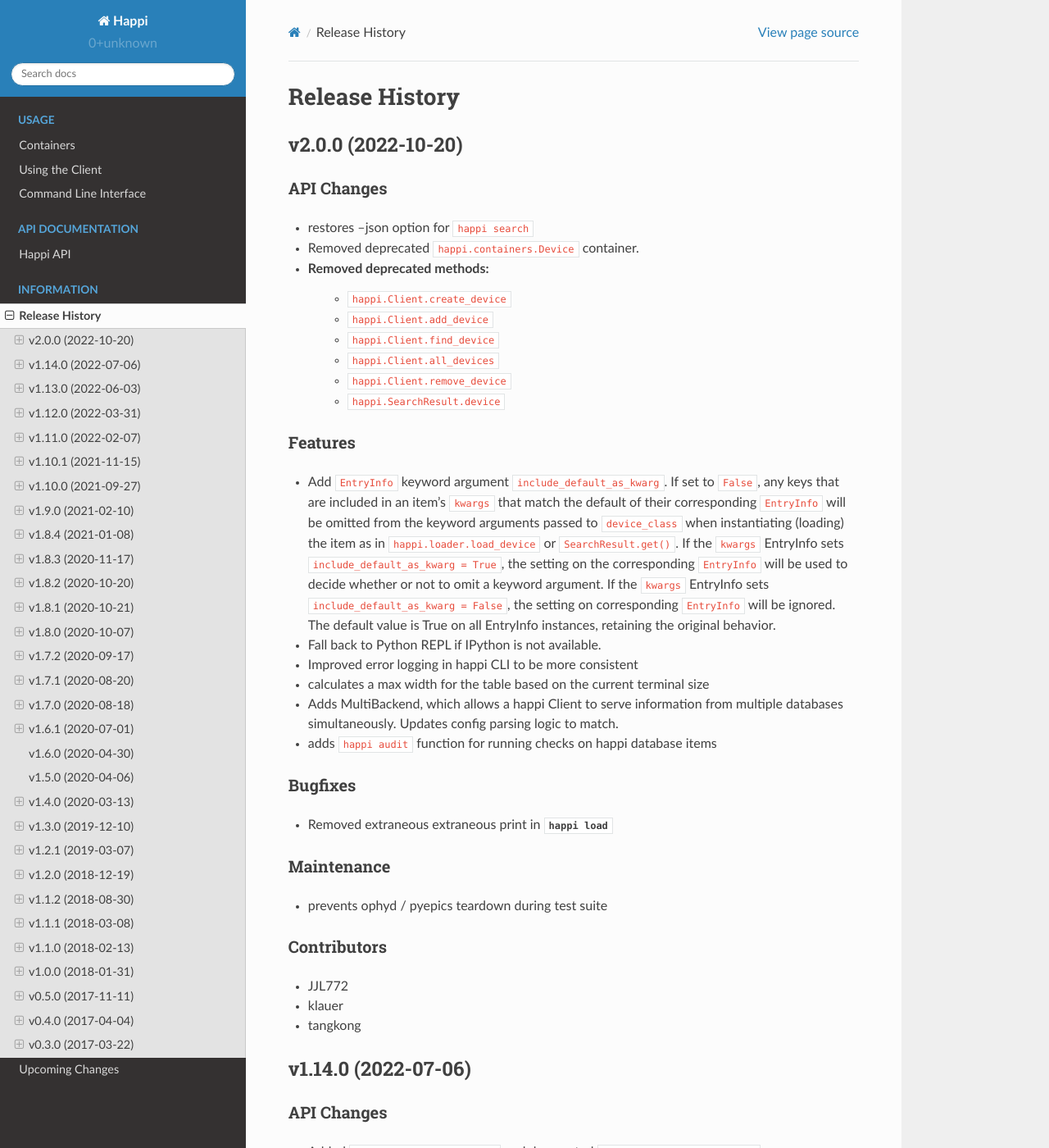
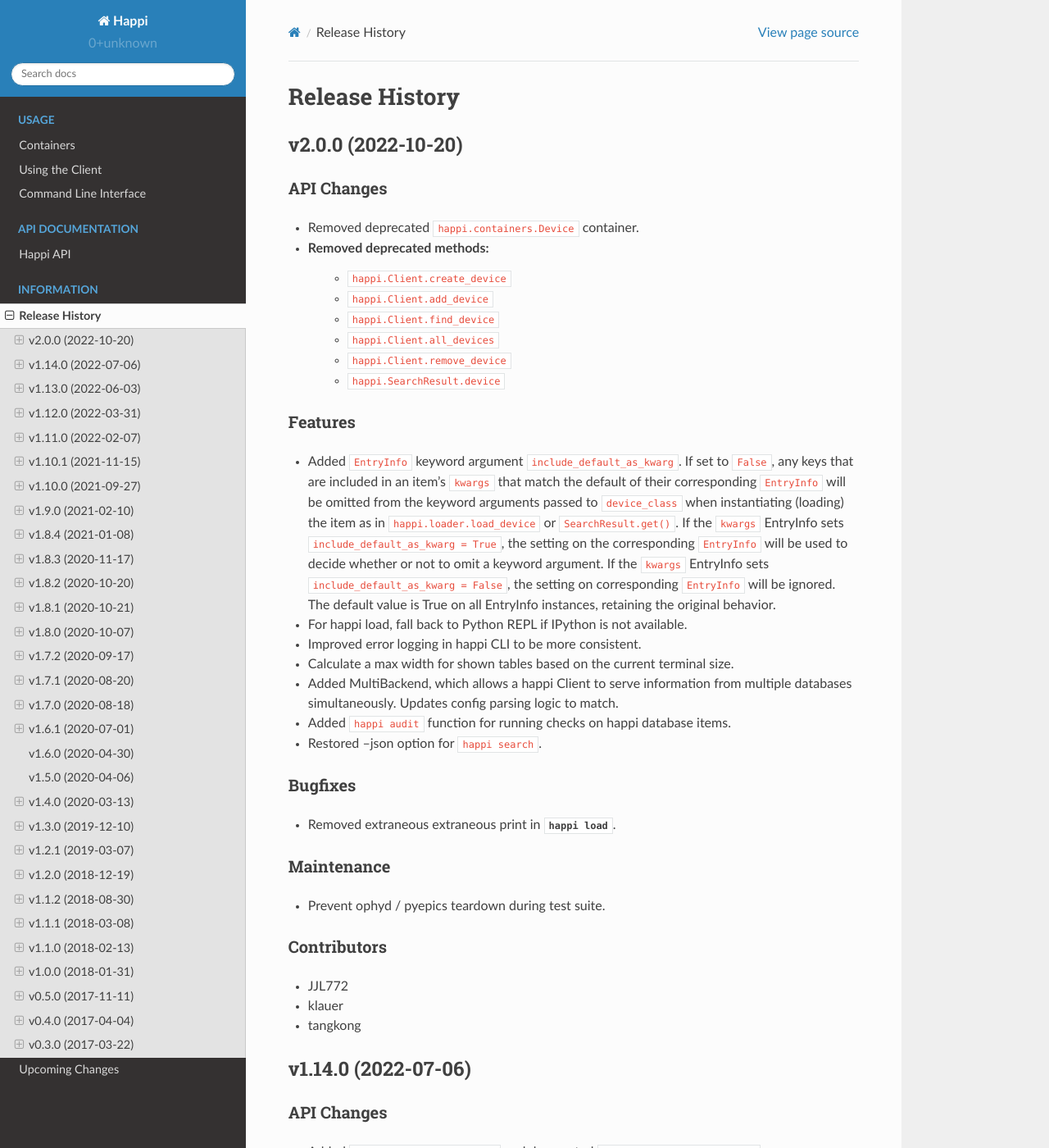
Before and after one commit to pcdshub/happi, a Sphinx documentation site: the page built from docs/source/releases.rst, in a window 1280 px wide and 1400 px high. Shown: the whole window at 82% size. Built offline with Sphinx 7.4.7 and the Read the Docs theme 2.0.0, drawn with Linux system fonts in a browser that asks for light colours.

Commit message:
DOC: nitpicking release notes stylistic consistency

```diff
--- a/docs/source/releases.rst
+++ b/docs/source/releases.rst
@@ -7,7 +7,6 @@ v2.0.0 (2022-10-20)
 
 API Changes
 -----------
-- restores --json option for ``happi search``
 - Removed deprecated ``happi.containers.Device`` container.
 - Removed deprecated methods:
     * ``happi.Client.create_device``
@@ -19,7 +18,7 @@ API Changes
 
 Features
 --------
-- Add ``EntryInfo`` keyword argument ``include_default_as_kwarg``.  If set to ``False``,
+- Added ``EntryInfo`` keyword argument ``include_default_as_kwarg``.  If set to ``False``,
   any keys that are included in an item's ``kwargs`` that match the default of their
   corresponding ``EntryInfo`` will be omitted from the keyword arguments passed to
   ``device_class`` when instantiating (loading) the item as in ``happi.loader.load_device`` or
@@ -30,21 +29,22 @@ Features
   If the ``kwargs`` EntryInfo sets ``include_default_as_kwarg = False``,
   the setting on corresponding ``EntryInfo`` will be ignored.
   The default value is True on all EntryInfo instances, retaining the original behavior.
-- Fall back to Python REPL if IPython is not available.
-- Improved error logging in happi CLI to be more consistent
-- calculates a max width for the table based on the current terminal size
-- Adds MultiBackend, which allows a happi Client to serve information
+- For happi load, fall back to Python REPL if IPython is not available.
+- Improved error logging in happi CLI to be more consistent.
+- Calculate a max width for shown tables based on the current terminal size.
+- Added MultiBackend, which allows a happi Client to serve information
   from multiple databases simultaneously.  Updates config parsing logic
   to match.
-- adds ``happi audit`` function for running checks on happi database items
+- Added ``happi audit`` function for running checks on happi database items.
+- Restored --json option for ``happi search``.
 
 Bugfixes
 --------
-- Removed extraneous extraneous print in `happi load`
+- Removed extraneous extraneous print in `happi load`.
 
 Maintenance
 -----------
-- prevents ophyd / pyepics teardown during test suite
+- Prevent ophyd / pyepics teardown during test suite.
 
 Contributors
 ------------
```
